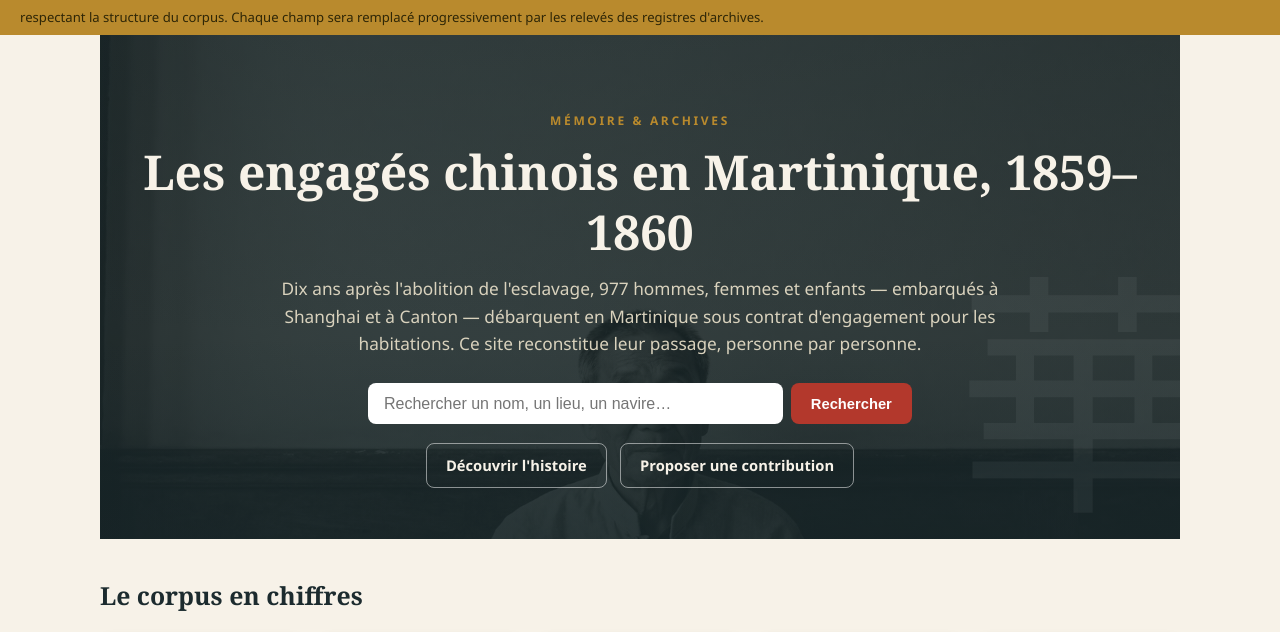
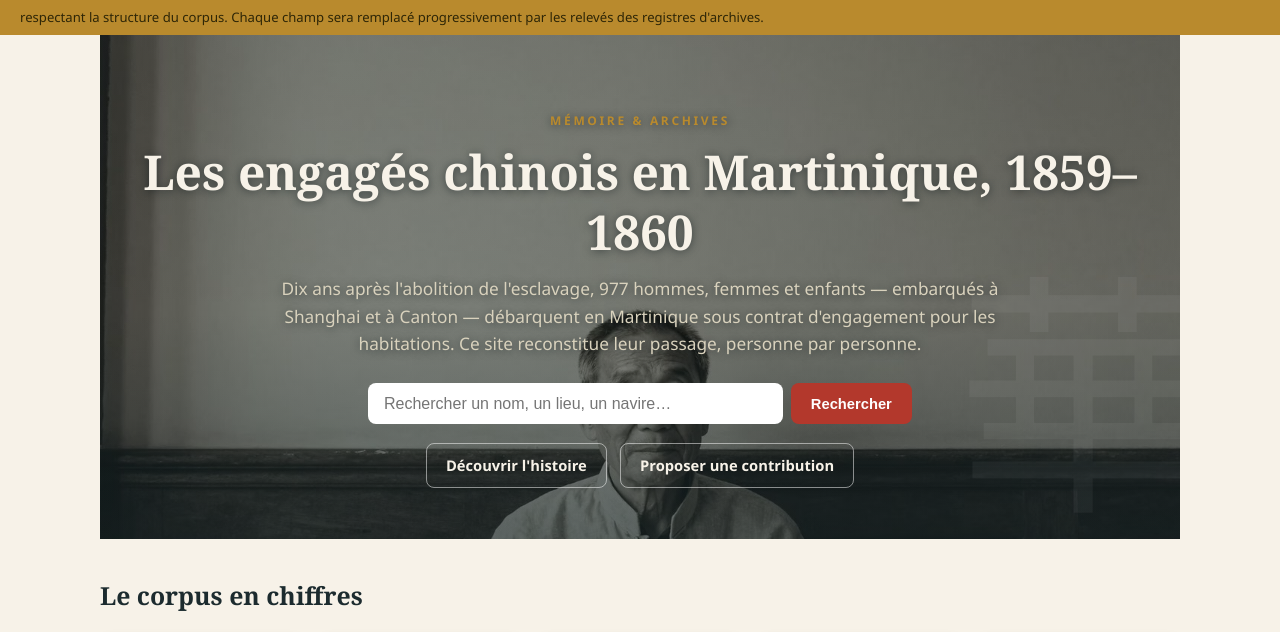
Before and after one commit to jeannegils-web/chinois-martinique-1859, a plain HTML site: page index.html in a window 1280 px wide. Shown: the part 102-734 px from the top of the page. Drawn offline with Linux system fonts and the light colour scheme.

Commit message:
Accueil : voile du bandeau allege (42-55% au lieu de 82-88%), ombre douce sur le texte

```diff
--- a/css/style.css
+++ b/css/style.css
@@ -83,17 +83,18 @@ a:hover { color: var(--accent); }
 /* ---------- hero ---------- */
 .hero {
   background:
-    linear-gradient(180deg, rgba(24, 38, 41, .82), rgba(24, 38, 41, .88)),
+    linear-gradient(180deg, rgba(24, 38, 41, .42), rgba(24, 38, 41, .55)),
     url("../photos/hero-accueil.jpg") center 42% / cover no-repeat,
     linear-gradient(160deg, var(--ink) 0%, #264043 60%, #2e5550 100%);
   color: var(--paper); padding: 4rem 0 3.2rem; text-align: center; position: relative; overflow: hidden;
 }
 .hero::before {
   content: ""; position: absolute; inset: 0;
-  background: linear-gradient(0deg, rgba(24,38,41,.35), rgba(24,38,41,0) 40%, rgba(24,38,41,.25));
+  background: linear-gradient(0deg, rgba(24,38,41,.28), rgba(24,38,41,0) 45%, rgba(24,38,41,.12));
   pointer-events: none;
 }
 .hero > .container { position: relative; z-index: 1; }
+.hero h1, .hero .lead, .hero .eyebrow { text-shadow: 0 1px 8px rgba(15, 24, 26, .55); }
 .hero::after {
   content: "華"; position: absolute; right: -2rem; bottom: -4.5rem; font-size: 16rem;
   font-family: serif; color: rgba(255,255,255,.05); pointer-events: none;
```
